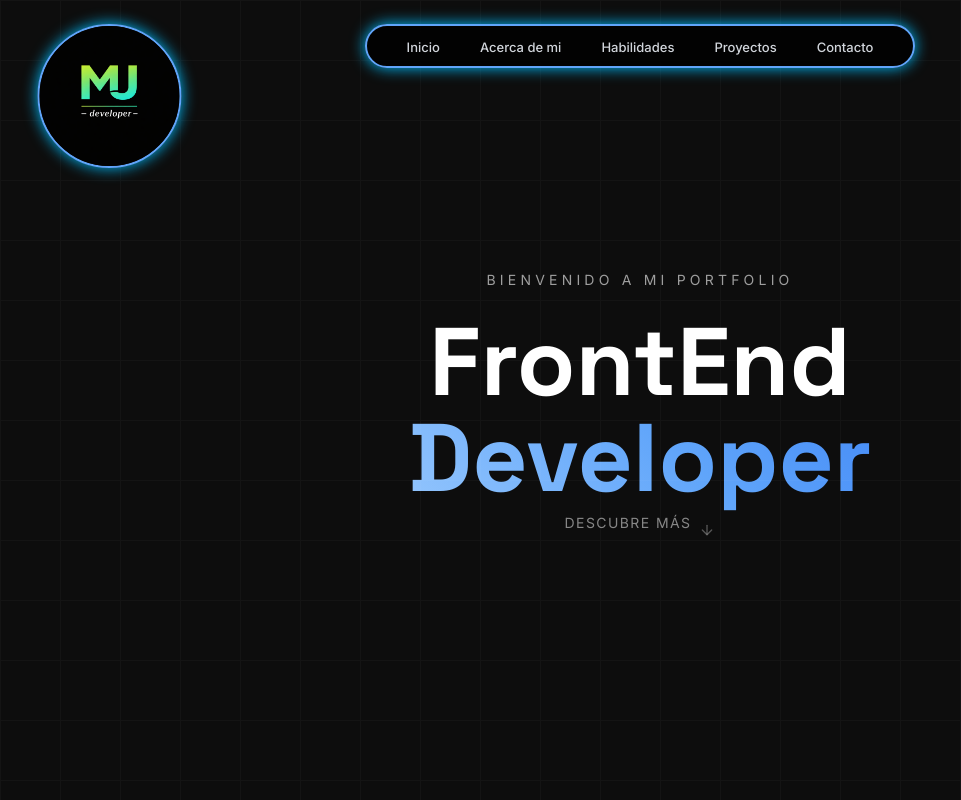
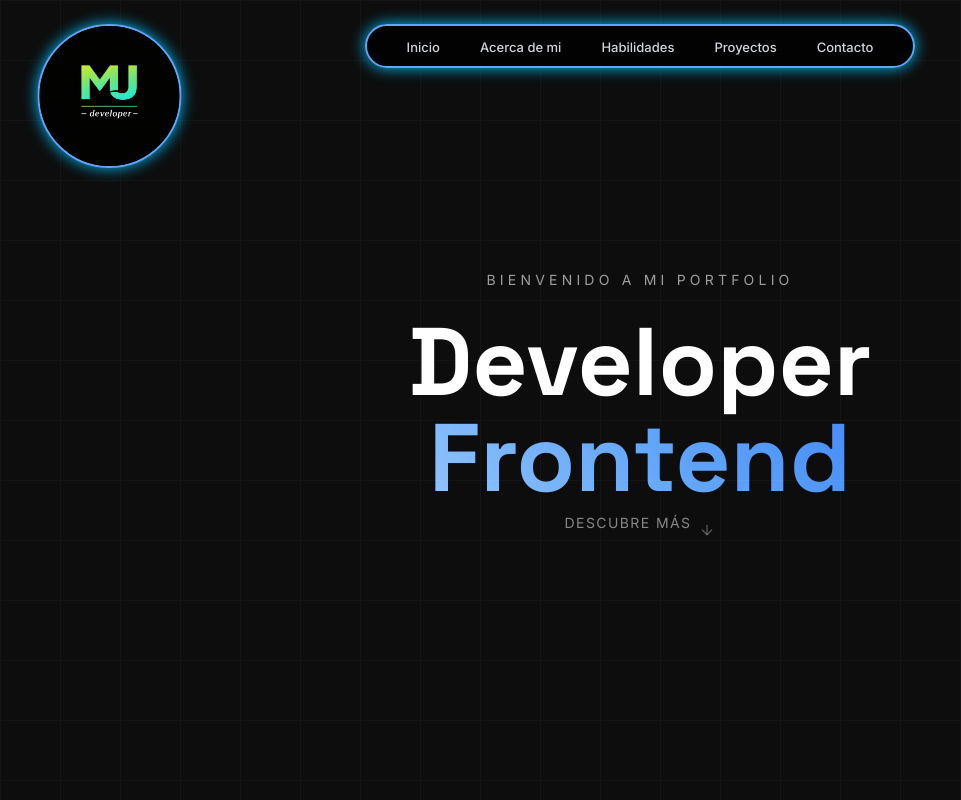
Before and after one commit to marcoscode23/Portfolio-2026, a React (Vite) app: page / in a window 1280 px wide. Shown: the top 800 px of the page, without its empty margins (0-961 px from the left). Built offline with nearby package versions, Linux system fonts and the light colour scheme.

Commit message:
modificacion de lineas

```diff
--- a/src/components/portfolio1/HeroSection.tsx
+++ b/src/components/portfolio1/HeroSection.tsx
@@ -23,9 +23,9 @@
                     transition={{ delay: 0.4, duration: 0.7 }}
                     className="font-heading text-5xl md:text-7xl lg:text-8xl font-bold text-primary-foreground leading-[0.95] md-6"
                 >
-                    FrontEnd
+                    Developer
                     <br />
-                    <span className="animated-text-yellow">Developer</span>
+                    <span className="animated-text-yellow">Frontend</span>
                 </motion.h1>
 
                 <motion.a
```
